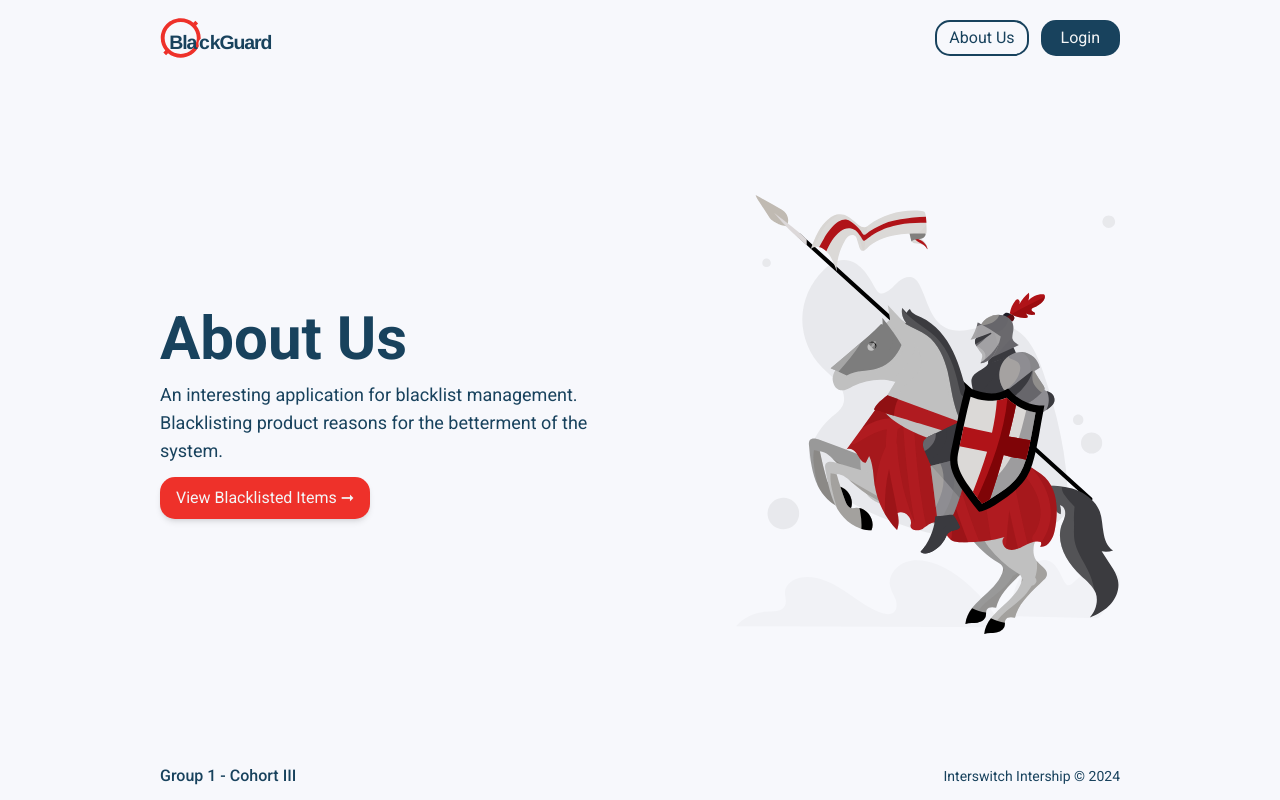
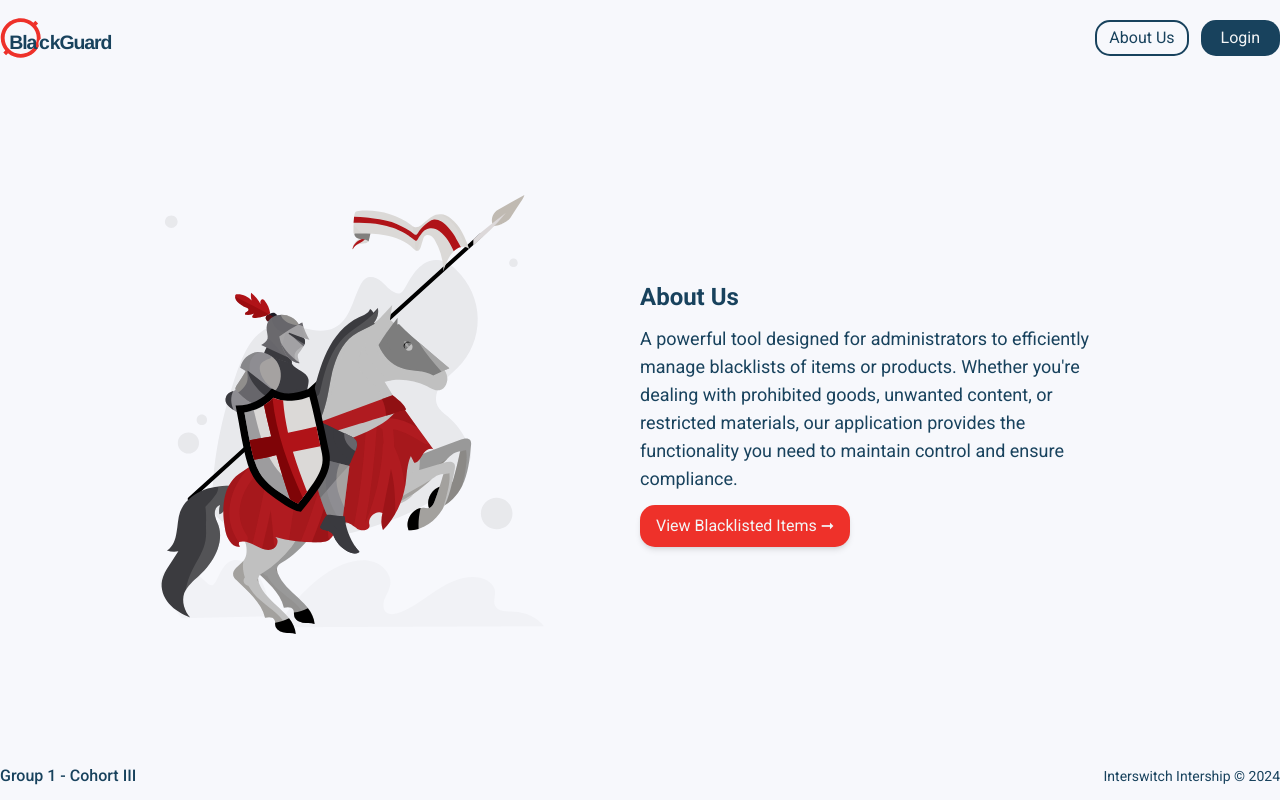
Before and after one commit to Group1-Cohort-III/blacklist_management_frontend, a React (Vite) app: page / in a window 1280 px wide. Built offline with nearby package versions, Linux system fonts and the light colour scheme.

Commit message:
UpdateAboutPage

```diff
--- a/src/pages/AboutPage/index.tsx
+++ b/src/pages/AboutPage/index.tsx
@@ -1,24 +1,39 @@
-import { Knight } from "../../assets";
+import CustomButton from "../../components/common/CustomButton";
+import CustomHeader from "../../components/common/CustomHeader";
+import { useNavigate } from "react-router-dom";
 import Footer from "../../components/Footer";
 import Navbar from "../../components/Navbar";
-import CustomButton from "../../components/common/CustomButton";
-import CustomHeader from "../../components/common/CustomHeader";
 import styles from "./styles.module.scss";
+import { Knight } from "../../assets";
+import { useEffect } from "react";
 
 export default function AboutPage() {
+  const navigate = useNavigate();
+
+  useEffect(() => {
+    document.title = `BlackGuard | AboutUs`;
+    return () => {
+      document.title = "BlackGuard";
+    };
+  }, []);
+
   return (
     <div className={styles.container}>
       <Navbar />
       <div className={styles.content}>
-        <div className={styles.title}>
-          <CustomHeader text="About Us" size="large" />
-          <CustomHeader text="An interesting application for blacklist management. Blacklisting product reasons for the betterment of the system." />
-          <CustomButton title="View Blacklisted Items" xtraStyle={styles.btn} />
-        </div>
         <div className={styles.imgCover}>
           <div className={styles.imgContainer}>
             <img src={Knight} alt="Knight on horse" />
           </div>
+        </div>
+        <div className={styles.title}>
+          <CustomHeader text="About Us" size="medium" />
+          <CustomHeader text="A powerful tool designed for administrators to efficiently manage blacklists of items or products. Whether you're dealing with prohibited goods, unwanted content, or restricted materials, our application provides the functionality you need to maintain control and ensure compliance." />
+          <CustomButton
+            title="View Blacklisted Items"
+            xtraStyle={styles.btn}
+            onClick={() => navigate("/blacklist")}
+          />
         </div>
       </div>
       <Footer />
--- a/src/pages/AboutPage/styles.module.scss
+++ b/src/pages/AboutPage/styles.module.scss
@@ -1,11 +1,11 @@
 .container {
-    @apply flex flex-col justify-between min-h-screen w-9/12 mx-auto;
+  @apply flex flex-col justify-between min-h-screen px-2 md:px-0;
 
   .content {
-      @apply flex justify-between items-center;
+    @apply lg:w-9/12 mx-auto flex justify-between items-center text-center md:text-left;
 
     .title {
-        @apply flex flex-col gap-y-3 w-[50%];
+      @apply flex flex-col gap-y-3 items-center md:items-start md:w-[50%];
 
       .btn {
         @apply w-fit px-4 py-[9px] bg-secondary shadow-md;
@@ -17,11 +17,15 @@
     }
 
     .imgCover {
-        @apply flex-1 flex justify-end;
+      @apply flex-1 hidden md:flex justify-start;
 
       .imgContainer {
-          @apply w-96 ;
+        @apply w-96 2xl:w-[30rem];
+
+        img {
+          transform: rotateY(180deg);
         }
       }
     }
   }
+}
```
Lines whose indentation alone changed are shown as unchanged.
